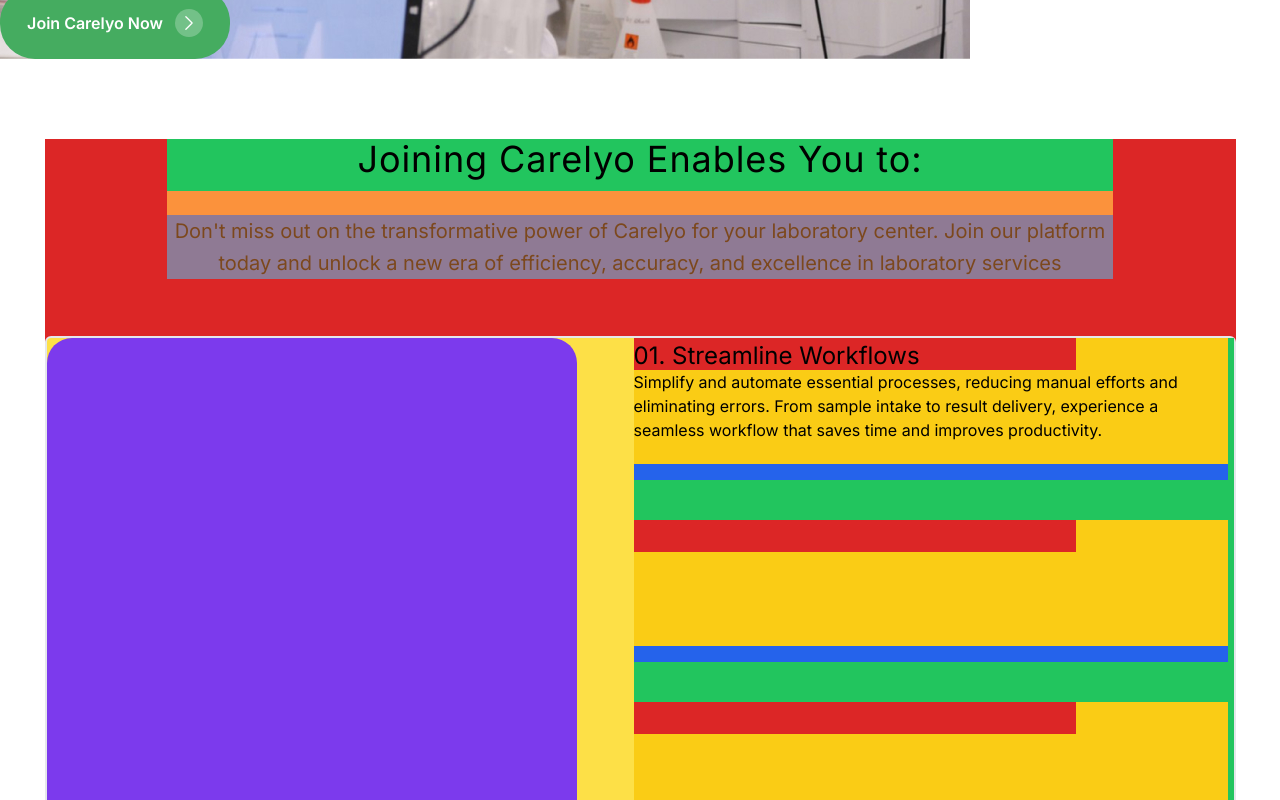
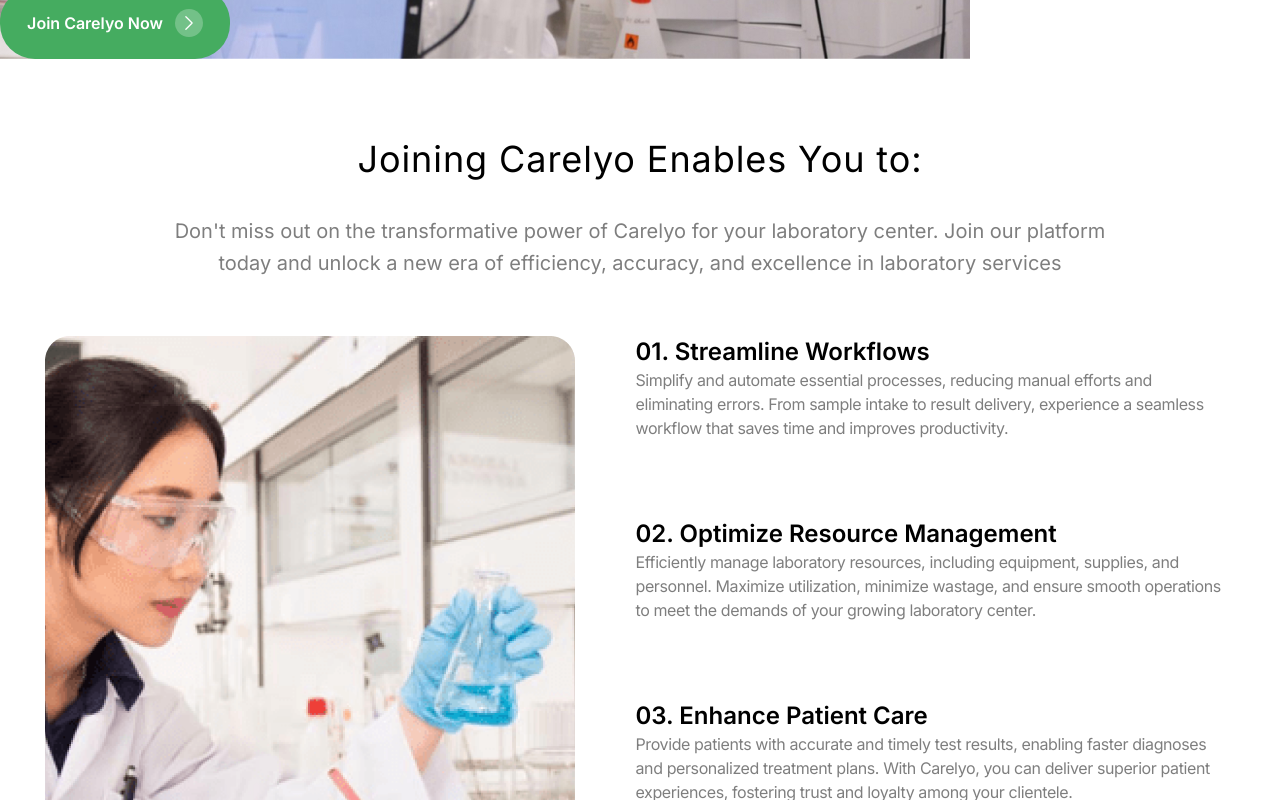
Before and after one commit to meeruu8282/next-mongodb-clerk, a Next.js app: page /providers/platforms/labCenters in a window 1280 px wide. Shown: the part 1000-1800 px from the top of the page. Built offline with nearby package versions, Linux system fonts and the light colour scheme.

Commit message:
labcenter-addedlasttostructureandfilledwithdata

```diff
--- a/src/app/(pages)/providers/platforms/labCenters/hovertextbox.tsx
+++ b/src/app/(pages)/providers/platforms/labCenters/hovertextbox.tsx
@@ -1,49 +1,28 @@
-import Image from "next/image";
-
+import Image from 'next/image'
 
 interface HovertextboxTamplateProps {
-    header01: string;
-    paragraph01: string;
-
-
-
+  header01: string
+  paragraph01: string
 
   // ... andra props för varje sektion av din mall
 }
-
-
 
 const Hovertextbox: React.FC<HovertextboxTamplateProps> = ({
   header01,
   paragraph01,
 
-
-
-
-
   // ... andra props för varje sektion av din mall
 }) => {
   return (
-    <div className=' w-[594.24px] h-[142px] gap-[16px] bg-blue-600'>
-        <div className=" w-[594.24px] h-[126px] gap-[16px] bg-yellow-400">
-            <h1 className="w-[442px] h-[32px] text-[poppins] text-[24px] bg-red-600">
-            {header01}
+    <div className=" w-[594.24px] h-[142px] gap-[16px]">
+      <div className=" w-[594.24px] h-[126px] gap-[16px] ">
+        <h1 className="w-[442px] h-[32px] text-[poppins] text-[24px] font-semibold leading-8 text-left ">
+            {header01}</h1>
 
-
-
-            </h1>
-
-            <p className="">
-            {paragraph01}
-
-            </p>
-
-
+        <p className="text-[poppins] text-[16px] font-normal leading-6 tracking-tight text-left opacity-50">
+            {paragraph01}</p>
       </div>
-
-
     </div>
-
-  );
-};
-export default Hovertextbox;
+  )
+}
+export default Hovertextbox
--- a/src/app/(pages)/providers/platforms/labCenters/joiningCarelyoEnablesYouto.tsx
+++ b/src/app/(pages)/providers/platforms/labCenters/joiningCarelyoEnablesYouto.tsx
@@ -8,6 +8,7 @@
     // values that is used in this tamplate/file.
     header: string;
     paragraph: string;
+    image: string;
 
     // Values used in the hovertextbox template/file.
     header01: string;
@@ -29,6 +30,7 @@
   const JoiningCarelyoEnablesYouto: React.FC<JoiningCarelyoEnablesYoutoTamplateProps> = ({
     header,
     paragraph,
+    image,
 
 
     header01,
@@ -49,18 +51,27 @@
   return (
 
     <div className=" w-screen flex justify-center mt-20 ">
-    <div className=" bg-red-600 flex flex-col justify-between w-[1191px] h-[886px] ">
-      <div className=" bg-orange-400 flex justify-between flex-col w-[946px] h-[140px] mx-auto ">
-        <h1 className=" w-[946px] h-[52px] text-[poppins] bg bg-green-500 mx-auto  text-4xl font-normal leading-13 tracking-wide text-center">
+    <div className="flex flex-col justify-between w-[1191px] h-[886px] ">
+      <div className=" flex justify-between flex-col w-[946px] h-[140px] mx-auto ">
+        <h1 className=" w-[946px] h-[52px] text-[poppins] mx-auto  text-4xl font-normal leading-13 tracking-wide text-center">
           {header}
         </h1>
-        <p className=" bg-blue-600 w-[946px] h-[64px] opacity-50 text-[poppins]  text-[20px]  leading-8  text-center">
+        <p className=" w-[946px] h-[64px] opacity-50 text-[poppins]  text-[20px]  leading-8  text-center">
          {paragraph}
         </p>
       </div>
-      <div className=" bg-yellow-300 flex justify-between w-[1191px] h-[689px] border-2 border-solid rounded-md">
-        <div className="w-[530px] h-[682px] rounded-[25px] bg-violet-600"></div>
-        <div className=" bg-green-500 h-[689px] w-[600px] flex flex-col justify-between">
+      <div className=" flex justify-between w-[1191px] h-[689px] rounded-md">
+        <div className="w-[530px] h-[682px] rounded-[25px] ">
+        <Image
+            className=""
+            width={530}
+            height={682}
+            src={image}
+            alt="chemistdoctor"
+          />
+
+        </div>
+        <div className=" h-[689px] w-[600px] flex flex-col justify-between">
          <Hovertextbox header01={header01} paragraph01={paragraph01}/>
          <Hovertextbox header01={header02} paragraph01={paragraph02}/>
          <Hovertextbox header01={header03} paragraph01={paragraph03}/>
--- a/src/app/(pages)/providers/platforms/labCenters/page.tsx
+++ b/src/app/(pages)/providers/platforms/labCenters/page.tsx
@@ -45,15 +45,16 @@
       <JoiningCarelyoEnablesYouto
         header={"Joining Carelyo Enables You to:"}
         paragraph={"Don't miss out on the transformative power of Carelyo for your laboratory center. Join our platform today and unlock a new era of efficiency, accuracy, and excellence in laboratory services"}
+        image={"/chemistdoctor.png"}
         header01={"01. Streamline Workflows"}
         paragraph01={"Simplify and automate essential processes, reducing manual efforts and eliminating errors. From sample intake to result delivery, experience a seamless workflow that saves time and improves productivity."}
-        header02={""}
-        paragraph02={""}
-        header03={""}
-        paragraph03={""}
-        header04={""}
-        paragraph04={""}
-      />
+        header02={"02. Optimize Resource Management"}
+        paragraph02={"Efficiently manage laboratory resources, including equipment, supplies, and personnel. Maximize utilization, minimize wastage, and ensure smooth operations to meet the demands of your growing laboratory center."}
+        header03={"03. Enhance Patient Care"}
+        paragraph03={"Provide patients with accurate and timely test results, enabling faster diagnoses and personalized treatment plans. With Carelyo, you can deliver superior patient experiences, fostering trust and loyalty among your clientele."}
+        header04={"04. Foster Collaboration"}
+        paragraph04={"Collaborate seamlessly with healthcare providers, referring physicians, and patients. Share test results securely, exchange critical information, and facilitate effective communication to deliver comprehensive care."}
+            />
 
       {/* Joining Carelyo Enables You to: not yet implemented, but code should be here  */}
 
```
Also changed, not shown: public/chemistdoctor.png (added). Lines whose indentation alone changed are shown as unchanged.
